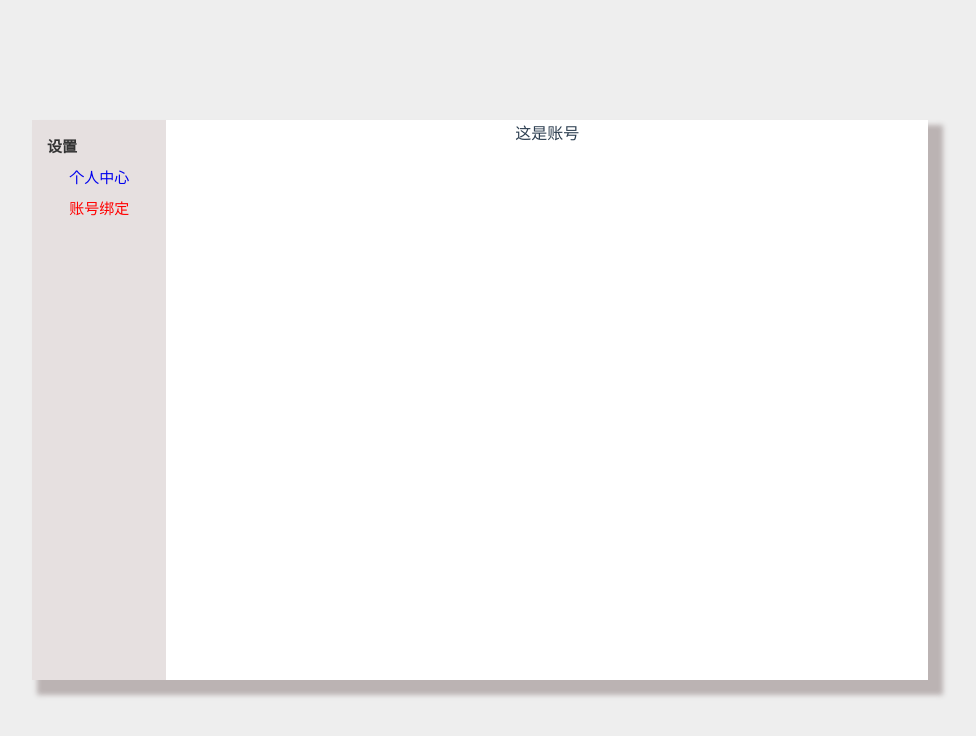
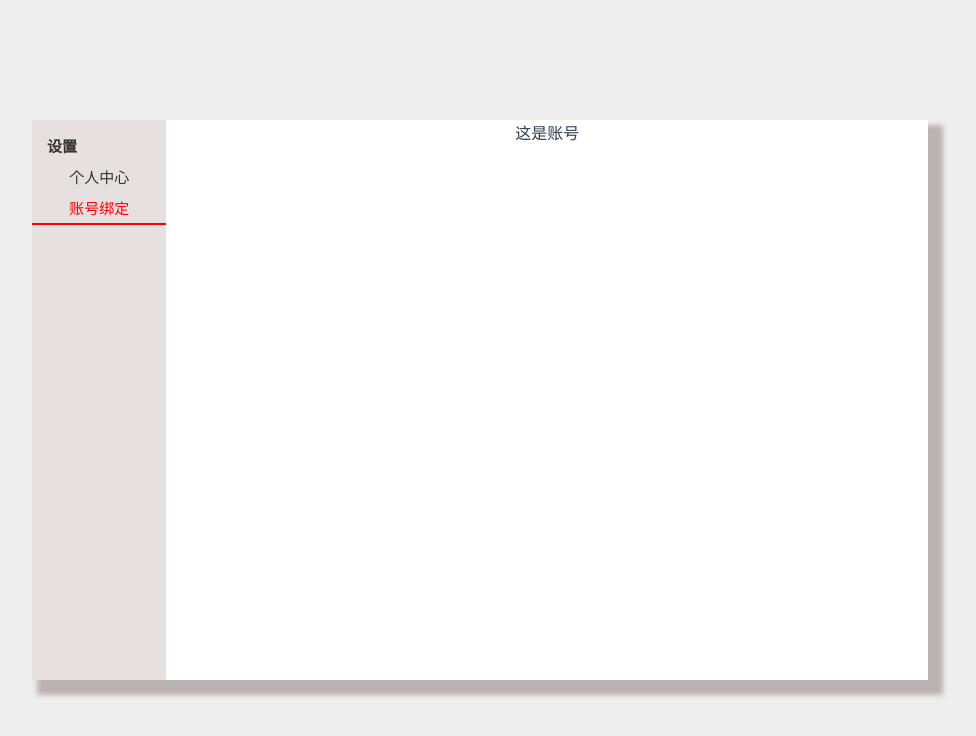
Before and after one commit to c861230728/mkx, a Vue app: page /#/personcenter/personaccount in a window 1280 px wide. Shown: the top 736 px of the page, without its empty margins (160-1136 px from the left). Built offline with nearby package versions, Linux system fonts and the light colour scheme.

Commit message:
personcenter edit

```diff
--- a/index.html
+++ b/index.html
@@ -14,9 +14,12 @@
   .link-active{
     color: red;
     font-size: 20px;
-
+    border-bottom: 2px solid red;
   }
-
+  a{
+    color:#333;
+    text-decoration: none;
+  }
   </style>
   <body>
     <div id="app"></div>
--- a/src/components/person/PersonCenter.vue
+++ b/src/components/person/PersonCenter.vue
@@ -60,7 +60,6 @@ export default {
         text-indent: 10px;
         font-weight: 600;
         overflow: hidden;
-        text-decoration: none;
     }
     .left-heade:hover{
         color: red;
@@ -71,7 +70,6 @@ export default {
         font-size: 15px;
         text-align: center;
         overflow: hidden;
-        text-decoration: none;
     }
     .left-person:hover{
         color: red;
@@ -81,7 +79,6 @@ export default {
         padding: 5px;
         font-size: 15px;
         text-align: center;
-        text-decoration: none;
         overflow: hidden;
     }
     .left-account:hover{
```
